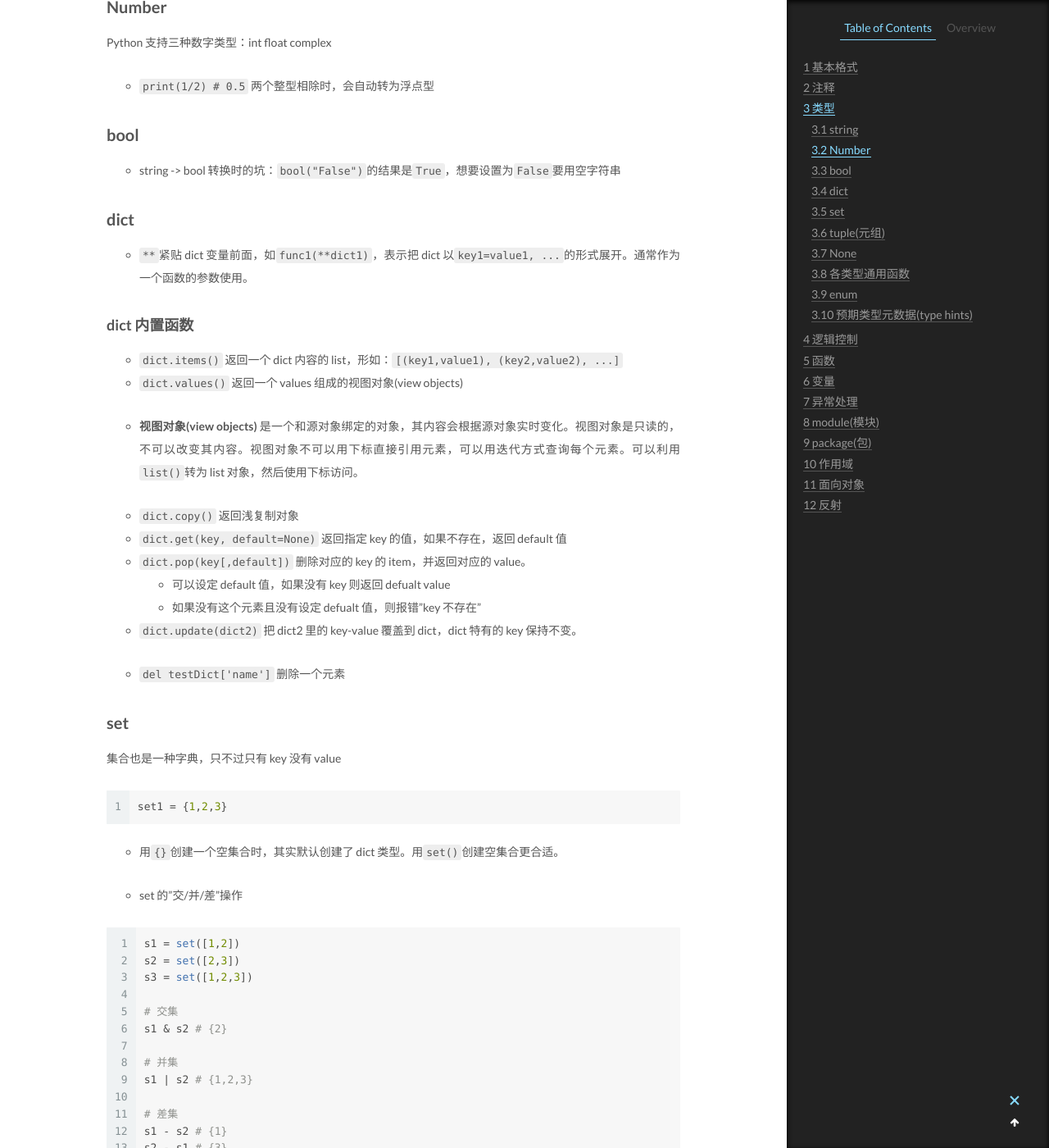
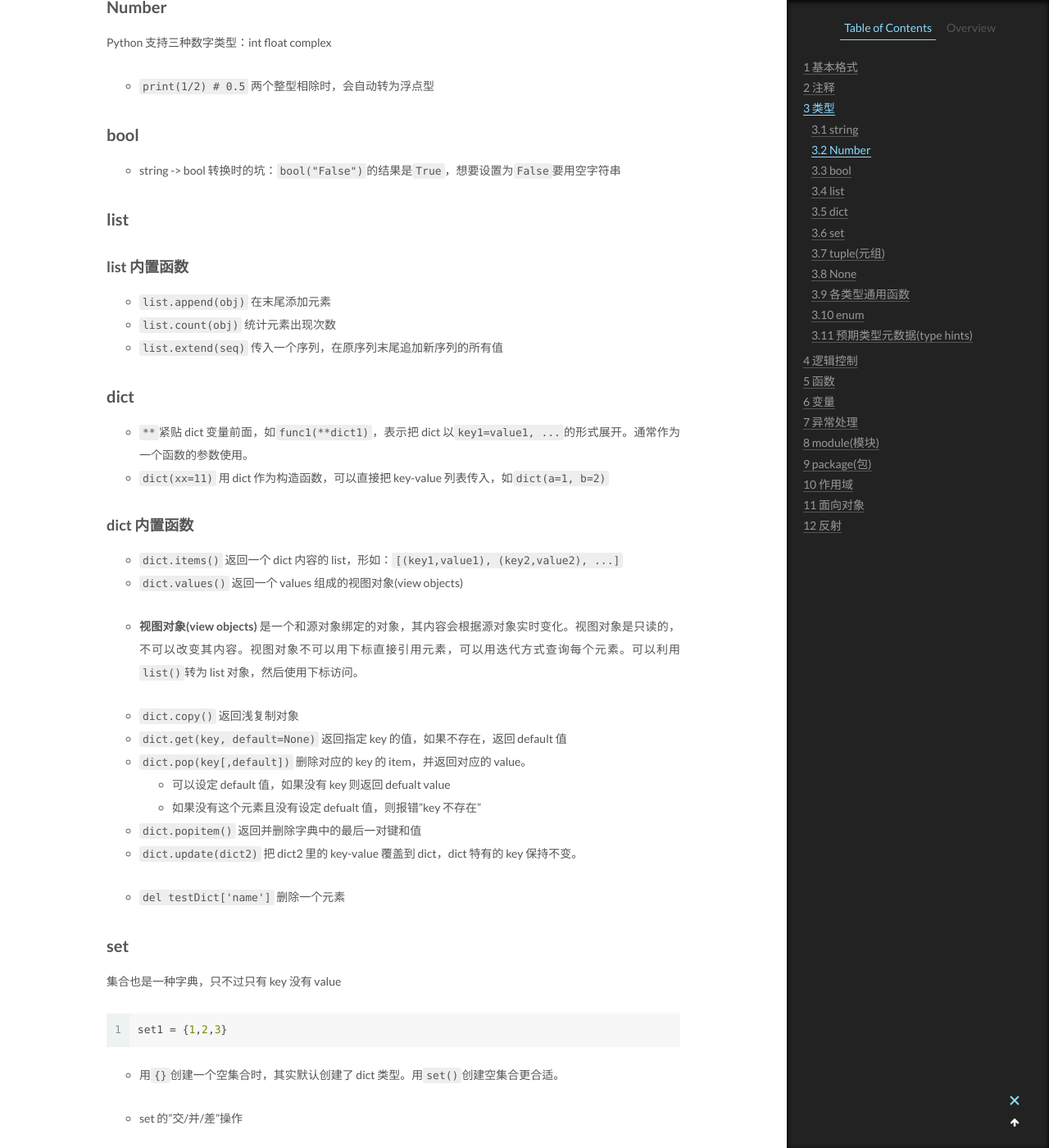
Before and after one commit to CodeHunter2006/CodeHunter2006.github.io, a Jekyll site: the page built from _posts/2023-01-07-Python_Syntex.md, in a window 1280 px wide and 1400 px high, scrolled down 2757 px. Shown: the whole window at 82% size. Built offline with Jekyll 4.4.1, drawn with Linux system fonts in a browser that asks for light colours.

Commit message:
doc: add contents

```diff
--- a/_posts/2023-01-07-Python_Syntex.md
+++ b/_posts/2023-01-07-Python_Syntex.md
@@ -122,9 +122,19 @@ Python 支持三种数字类型：int float complex
 
 - string -> bool 转换时的坑：`bool("False")`的结果是`True`，想要设置为`False`要用空字符串
 
+## list
+
+### list 内置函数
+
+- `list.append(obj)` 在末尾添加元素
+- `list.count(obj)` 统计元素出现次数
+- `list.extend(seq)` 传入一个序列，在原序列末尾追加新序列的所有值
+
 ## dict
 
 - `**`紧贴 dict 变量前面，如`func1(**dict1)`，表示把 dict 以`key1=value1, ...`的形式展开。通常作为一个函数的参数使用。
+- `dict(xx=11)`
+  用 dict 作为构造函数，可以直接把 key-value 列表传入，如`dict(a=1, b=2)`
 
 ### dict 内置函数
 
@@ -144,6 +154,8 @@ Python 支持三种数字类型：int float complex
   删除对应的 key 的 item，并返回对应的 value。
   - 可以设定 default 值，如果没有 key 则返回 defualt value
   - 如果没有这个元素且没有设定 defualt 值，则报错"key 不存在"
+- `dict.popitem()`
+  返回并删除字典中的最后一对键和值
 - `dict.update(dict2)`
   把 dict2 里的 key-value 覆盖到 dict，dict 特有的 key 保持不变。
 
```
Also changed, not shown: _posts/2019-12-28-Go_Package.md (+3 -0 lines), _posts/2022-12-31-Python_package.md (+2 -0 lines).
